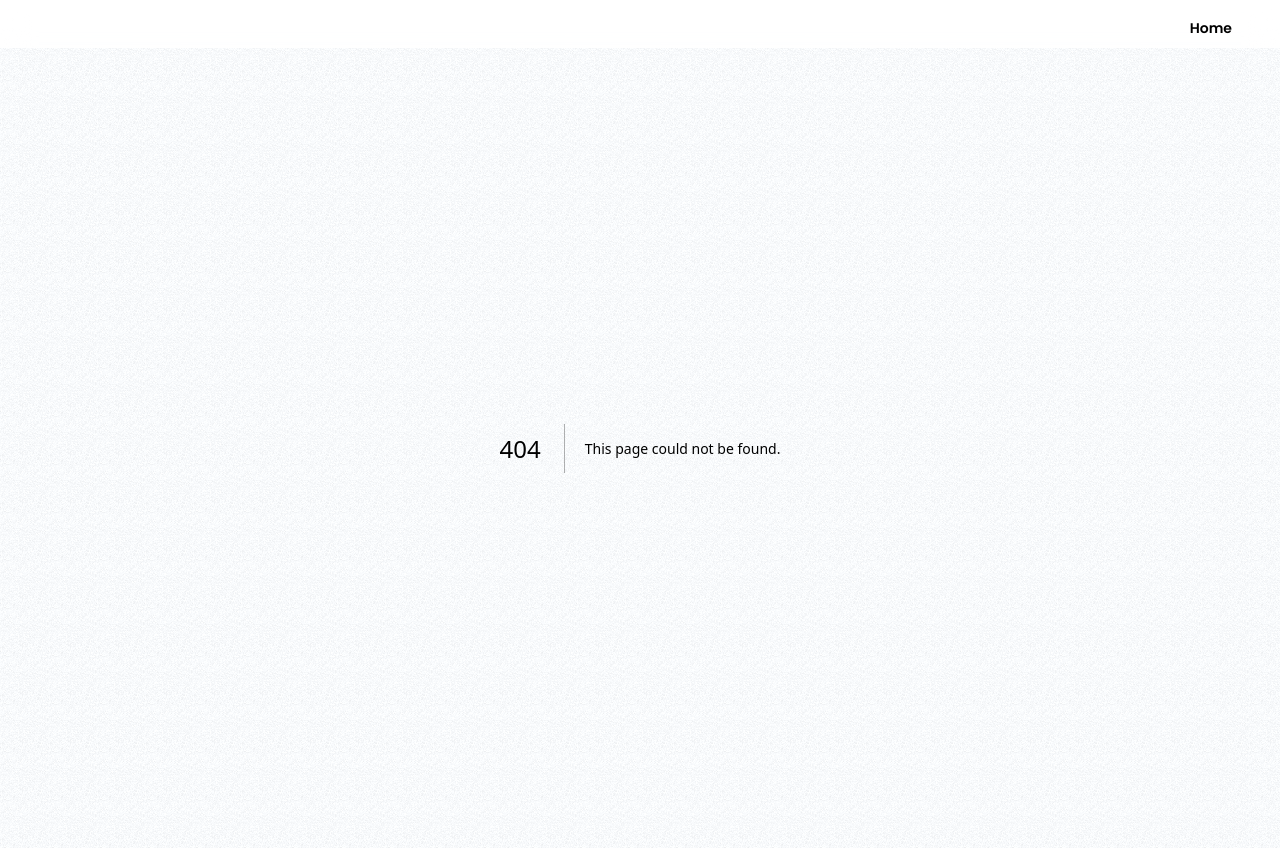
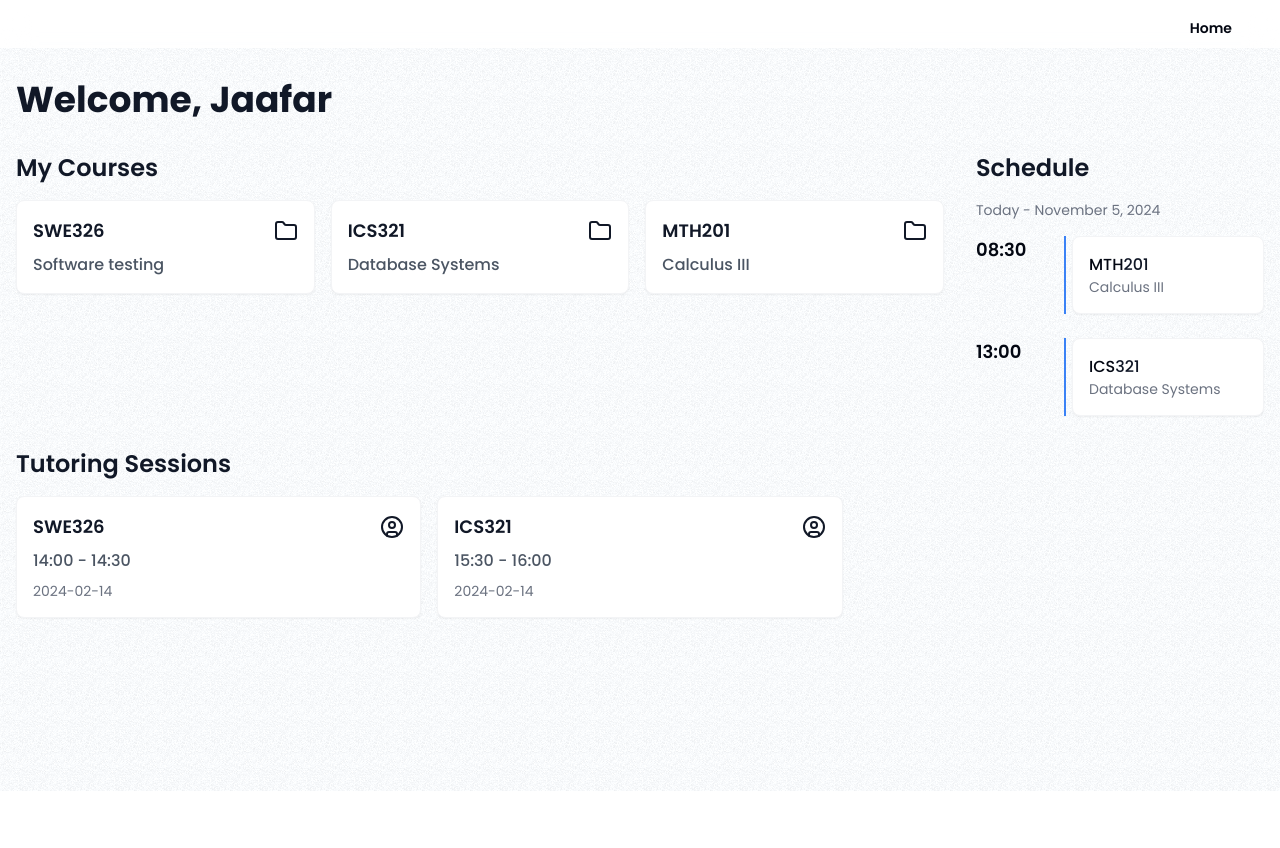
Before and after one commit to JaafarAlMuallim/Senior-Project, a Next.js app in the folder web/: page /home in a window 1280 px wide. Before the commit this address had no page. After the commit the page ends 800 px from the top, so only its background shows below. Built offline with nearby package versions, Linux system fonts and the light colour scheme.

Commit message:
user home page

```diff
--- /dev/null
+++ b/web/app/home/page.tsx
@@ -0,0 +1,259 @@
+import { Suspense } from "react";
+import { FolderIcon, UserCircle } from "lucide-react";
+import { add } from "date-fns";
+import Link from "next/link";
+
+interface Course {
+  id: number;
+  code: string;
+  name: string;
+  days: string[];
+  time: string;
+}
+
+interface Session {
+  id: number;
+  date: string;
+  course: {
+    code: string;
+  };
+}
+
+interface User {
+  id: null | number;
+  name: string;
+}
+
+interface OfflineStore {
+  registrations: any[];
+  user: {
+    user: User;
+  };
+}
+
+const HomePage = () => {
+  const registrations: any[] = [];
+  const user = {
+    user: {
+      id: 1,
+      name: "Jaafar Al Muallim",
+    },
+  };
+
+  const tutor = true;
+
+  const userCourses = user?.user.id ? { data: registrations } : null;
+
+  const sessions: Session[] = user?.user.id
+    ? [
+        {
+          id: 1,
+          date: "2024-02-14T14:00:00",
+          course: {
+            code: "SWE326",
+          },
+        },
+        {
+          id: 2,
+          date: "2024-02-14T15:30:00",
+          course: {
+            code: "ICS321",
+          },
+        },
+      ]
+    : [];
+
+  const mockCourses: Course[] = [
+    {
+      id: 1,
+      code: "SWE326",
+      name: "Software testing",
+      days: ["MON", "WED"],
+      time: "10:00",
+    },
+    {
+      id: 2,
+      code: "ICS321",
+      name: "Database Systems",
+      days: ["SON", "TUE", "THU"],
+      time: "13:00",
+    },
+    {
+      id: 3,
+      code: "MTH201",
+      name: "Calculus III",
+      days: ["SON", "TUE", "THU"],
+      time: "08:30",
+    },
+  ];
+
+  const today = new Date();
+  const todayDay = today
+    .toLocaleDateString("en-US", { weekday: "short" })
+    .toUpperCase();
+
+  const todaysCourses = mockCourses.filter((course) =>
+    course.days.includes(todayDay)
+  );
+
+  const sortedCourses = [...todaysCourses].sort((a, b) =>
+    a.time.localeCompare(b.time)
+  );
+  function separateFirstName(name: string | undefined): React.ReactNode {
+    if (!name) return name;
+    const names = name.split(" ");
+    if (names.length === 0) return name;
+    return names[0];
+  }
+  function separateNameNum(code: string | undefined): React.ReactNode {
+    if (!code) return code;
+    const match = code.match(/([A-Za-z]+)(\d+)/);
+    if (!match) return code;
+    const [_, letters, numbers] = match;
+    return (
+      <>
+        {letters}
+        <span className="text-primary text-primary group-hover:text-white">
+          {numbers}
+        </span>
+      </>
+    );
+  }
+
+  const CourseCard = ({ course }: { course: Course }) => (
+    <Link href={`/courses/${course.id}`} key={course.id} className="block">
+      <div className="bg-white rounded-lg shadow-sm border border-gray-100 p-4 hover:bg-primary-light hover:text-white transition-all group ">
+        <div className="flex justify-between items-start">
+          <div className="space-y-2 w-full ">
+            <div className="flex justify-between items-center group-hover:text-white">
+              <h4 className="text-lg font-semibold text-primary group-hover:text-white">
+                {separateNameNum(course.code)}
+              </h4>
+              <FolderIcon className="text-primary h-6 w-6 text-primary group-hover:text-white" />
+            </div>
+            <p className="text-gray-600 font-medium group-hover:text-secondary-lightGray">
+              {course.name}
+            </p>
+          </div>
+        </div>
+      </div>
+    </Link>
+  );
+
+  const ScheduleItem = ({
+    course,
+    isLast,
+  }: {
+    course: Course;
+    isLast: boolean;
+  }) => (
+    <div key={course.id} className="flex items-start gap-4">
+      <div className="font-semibold text-lg w-20">{course.time}</div>
+      <div className="flex-1 relative">
+        <div
+          className={`w-0.5 bg-blue-500 absolute ml-[-8px] ${isLast ? "h-full" : "h-full"}`}
+        ></div>
+        <div className="bg-white rounded-lg shadow-sm border border-gray-100 p-4">
+          <div className="font-medium">{separateNameNum(course.code)}</div>
+          <div className="text-sm text-gray-500">{course.name}</div>
+        </div>
+      </div>
+    </div>
+  );
+
+  const TutorSession = ({ session }: { session: Session }) => {
+    const time = session.date.split("T")[1].substring(0, 5);
+    const date = session.date.split("T")[0];
+    const endTime = add(new Date(session.date), { minutes: 30 })
+      .toISOString()
+      .split("T")[1]
+      .substring(0, 5);
+
+    return (
+      <div
+        key={session.id}
+        className="bg-white rounded-lg shadow-sm border border-gray-100 p-4 hover:bg-primary-light hover:text-white transition-all group"
+      >
+        <div className="flex justify-between items-start">
+          <div className="space-y-2 w-full">
+            <div className="flex justify-between items-center">
+              <h4 className="text-lg font-semibold text-primary group-hover:text-white">
+                {separateNameNum(session.course.code)}
+              </h4>
+              <UserCircle className="text-primary h-6 w-6 group-hover:text-white" />
+            </div>
+            <p className="text-gray-600 font-medium group-hover:text-white">
+              {time} - {endTime}
+            </p>
+            <p className="text-gray-500 text-sm group-hover:text-secondary-lightGray">
+              {date}
+            </p>
+          </div>
+        </div>
+      </div>
+    );
+  };
+
+  return (
+    <div className="container mx-auto px-4 py-8">
+      <div className="mb-8">
+        <h1 className="text-4xl font-bold text-primary">
+          Welcome, {separateFirstName(user?.user.name)}
+        </h1>
+      </div>
+
+      <div className="grid grid-cols-1 lg:grid-cols-4 gap-8">
+        <div className="lg:col-span-3">
+          <h3 className="text-2xl font-semibold text-primary mb-4">
+            My Courses
+          </h3>
+          <Suspense fallback={<div>Loading courses...</div>}>
+            <div className="grid grid-cols-1 md:grid-cols-2 lg:grid-cols-3 gap-4 ">
+              {mockCourses.map((course) => (
+                <CourseCard key={course.id} course={course} />
+              ))}
+            </div>
+          </Suspense>
+        </div>
+
+        <div>
+          <h3 className="text-2xl font-semibold text-primary mb-4">Schedule</h3>
+          <div className="text-sm text-gray-500">
+            Today -{" "}
+            {today.toLocaleDateString("en-US", {
+              month: "long",
+              day: "numeric",
+              year: "numeric",
+            })}
+          </div>
+          <div className="mt-4 space-y-6">
+            {sortedCourses.map((course, index) => (
+              <ScheduleItem
+                key={course.id}
+                course={course}
+                isLast={index === sortedCourses.length - 1}
+              />
+            ))}
+          </div>
+        </div>
+      </div>
+
+      {tutor && (
+        <div className="mt-8">
+          <h3 className="text-2xl font-semibold text-primary mb-4">
+            Tutoring Sessions
+          </h3>
+          <Suspense fallback={<div>Loading sessions...</div>}>
+            <div className="grid grid-cols-1 md:grid-cols-2 lg:grid-cols-3 gap-4 ">
+              {sessions?.map((session) => (
+                <TutorSession key={session.id} session={session} />
+              ))}
+            </div>
+          </Suspense>
+        </div>
+      )}
+    </div>
+  );
+};
+
+export default HomePage;
```
